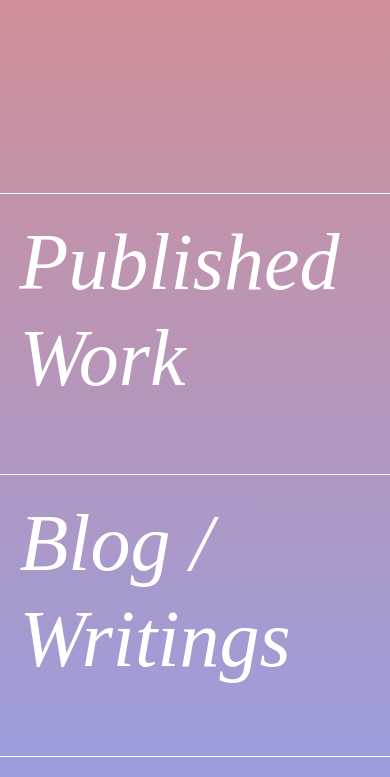
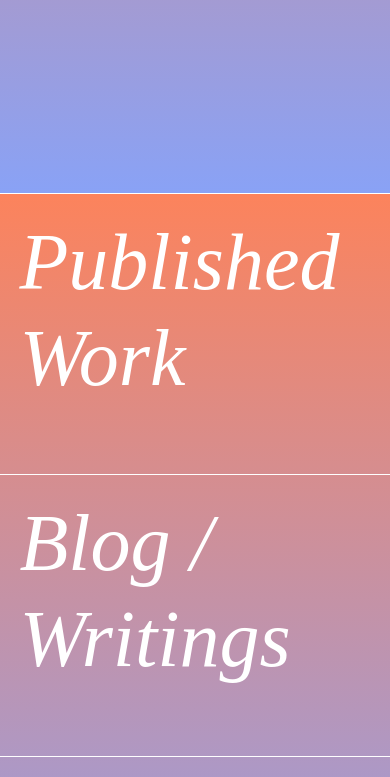
Before and after one commit to imo-jpg/eva-site, a plain HTML site: page index.html in a window 390 px wide. Shown: the part 650-1427 px from the top of the page. Drawn offline with Linux system fonts and the light colour scheme; a web font is replaced by a local one.

Commit message:
undoes previous "fix"

```diff
--- a/style.css
+++ b/style.css
@@ -153,7 +153,7 @@ a:hover {
 
     #main-page, #sub-page {
         height: 100%;
-        background-attachment: scroll;
+        background-attachment: fixed;
     }
 
     #main-page div {
```
